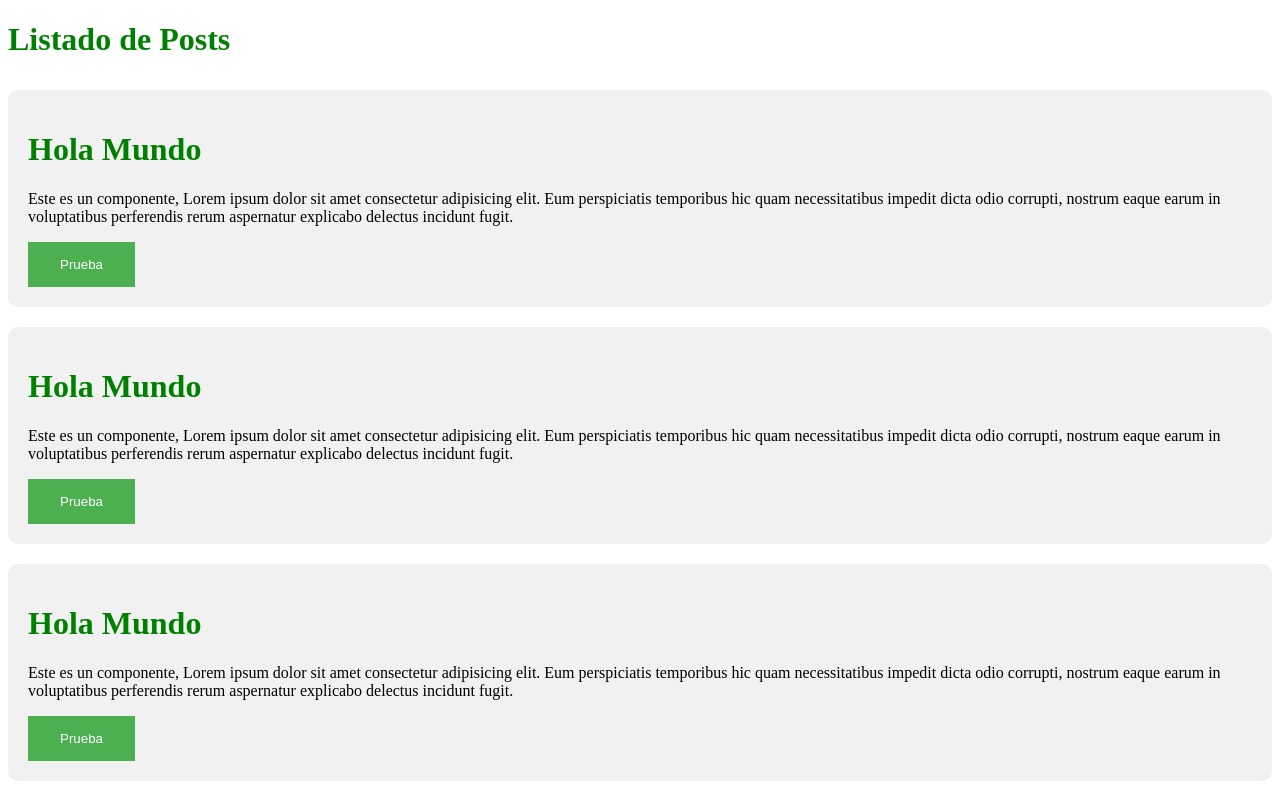
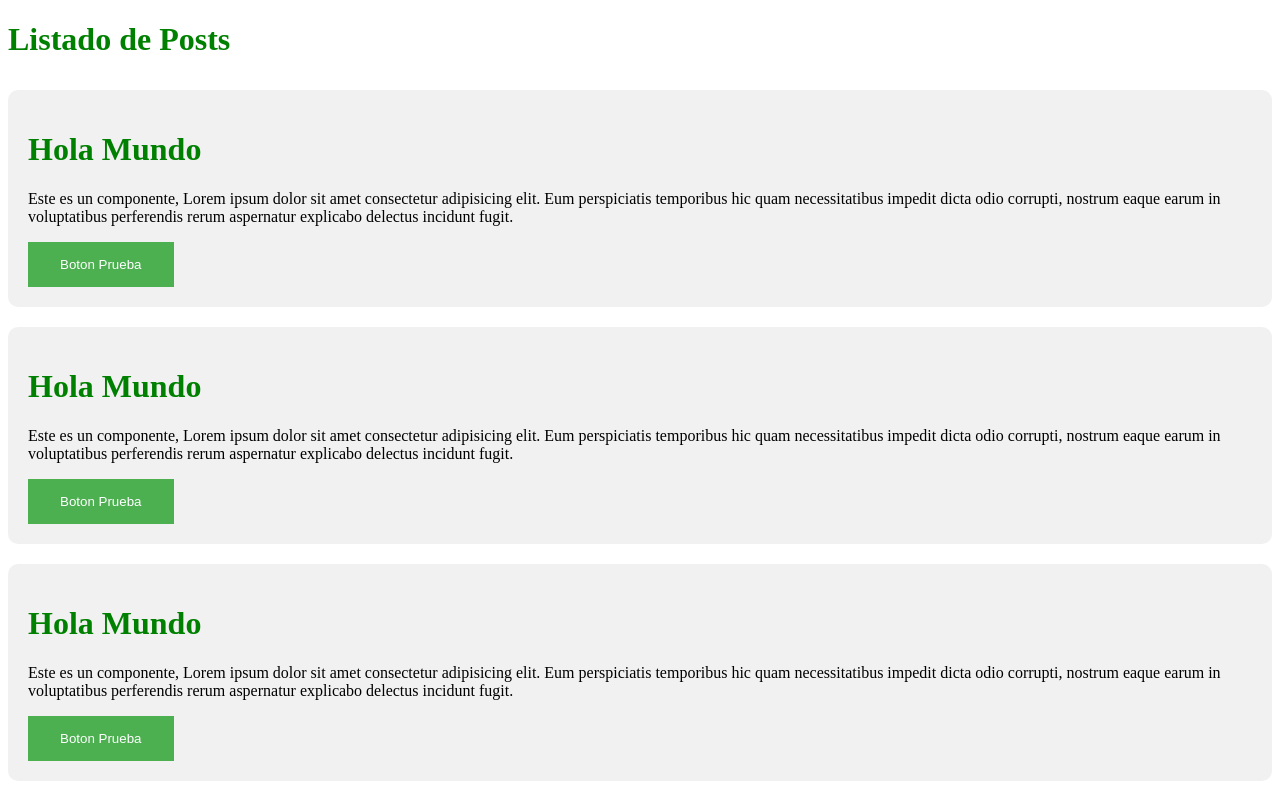
Before and after one commit to JuniorGodoyOrtega/practicas-vue, a Vue app in the folder helloworld/: page / in a window 1280 px wide. Shown: the top 800 px of the page. Built offline with nearby package versions, Linux system fonts and the light colour scheme.

Commit message:
prueba subir cambios a github

```diff
--- a/helloworld/src/components/PostButton.vue
+++ b/helloworld/src/components/PostButton.vue
@@ -1,5 +1,5 @@
 <template>
-<button class="post-btn">Prueba</button>
+<button class="post-btn">Boton Prueba</button>
 </template>
 
 <script setup>
```
